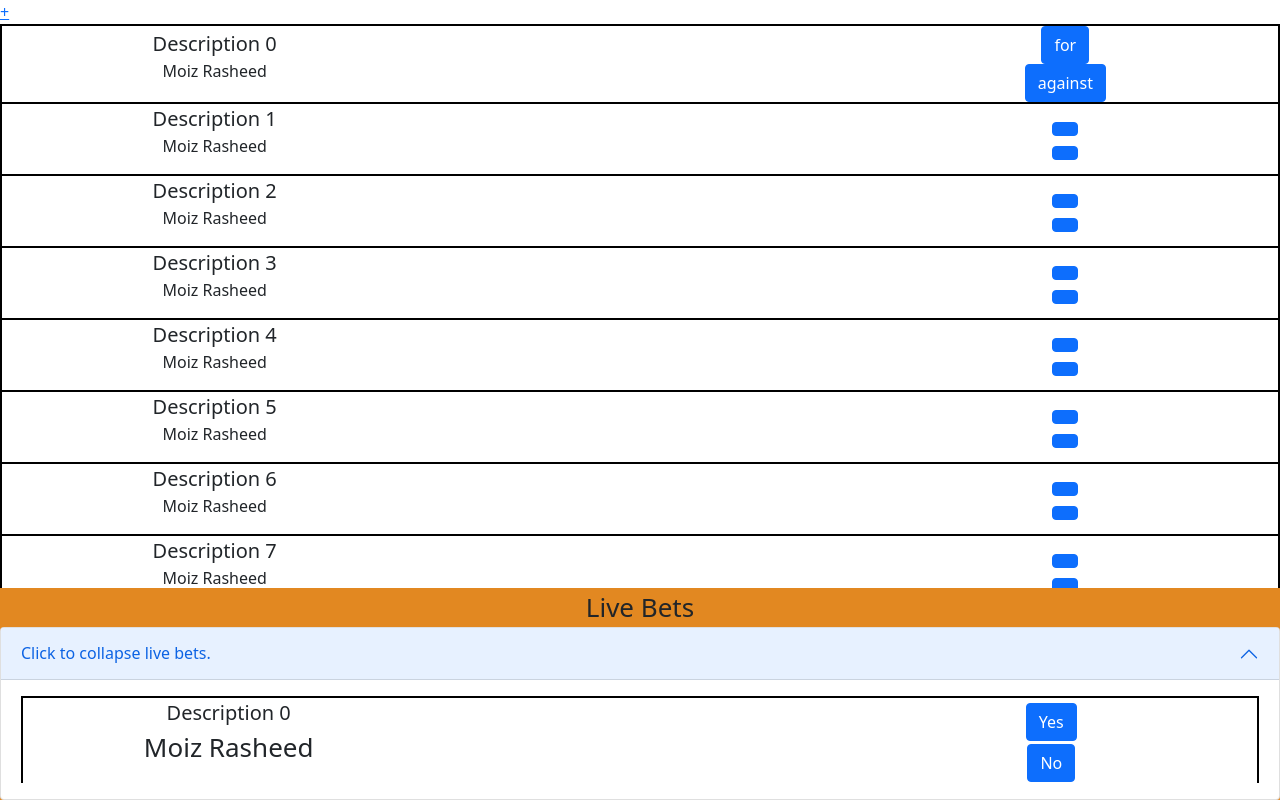
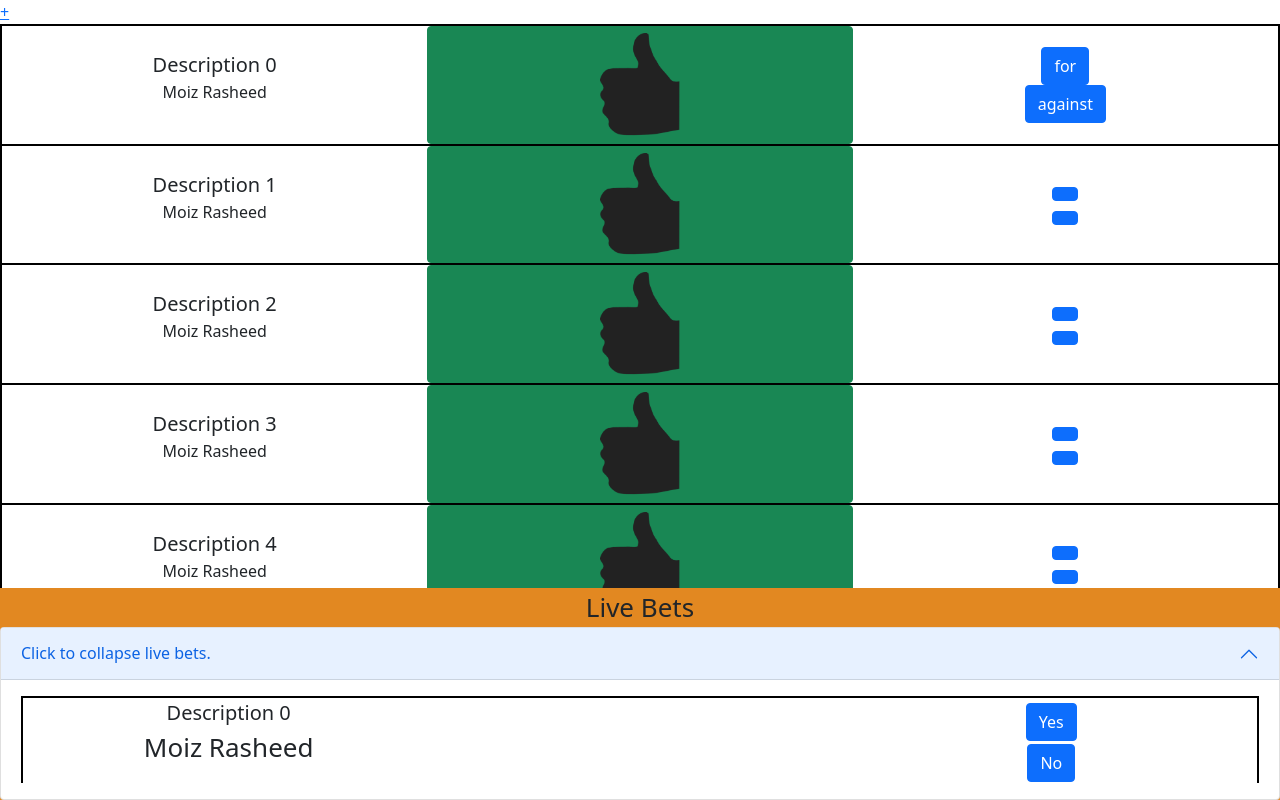
Before and after one commit to Iampizzaprincess/5GHackathon-FrontEnd, a React (Create React App) app: page /f in a window 1280 px wide. Shown: the top 800 px of the page. Built offline with nearby package versions, Linux system fonts and the light colour scheme; no server answers.

Commit message:
removed fontawemsome

```diff
--- a/src/betlist/betlistitem.component.js
+++ b/src/betlist/betlistitem.component.js
@@ -2,7 +2,6 @@ import React from 'react';
 import thumbUp from '../img/thumbUp.png';
 import LoginService from '../login/login.service';
 import BetsService from './bets.service';
-import { FontAwesomeIcon, fasHeart } from '@fortawesome/react-fontawesome';
 
 class BetListItem extends React.Component {
   constructor (props) {
@@ -64,7 +63,12 @@ class BetListItem extends React.Component {
                     </div>
                   </button>
                  :
-                 <FontAwesomeIcon icon={fasHeart} />
+                <button type = "button" className="btn btn-success"
+                  onClick={() => this.toggleLike()}>
+                    <div className="App">
+                      <img src={thumbUp} width ="20%"  ></img>
+                    </div>
+                  </button>
                 }
               </div>
             <div className ="col">
```
